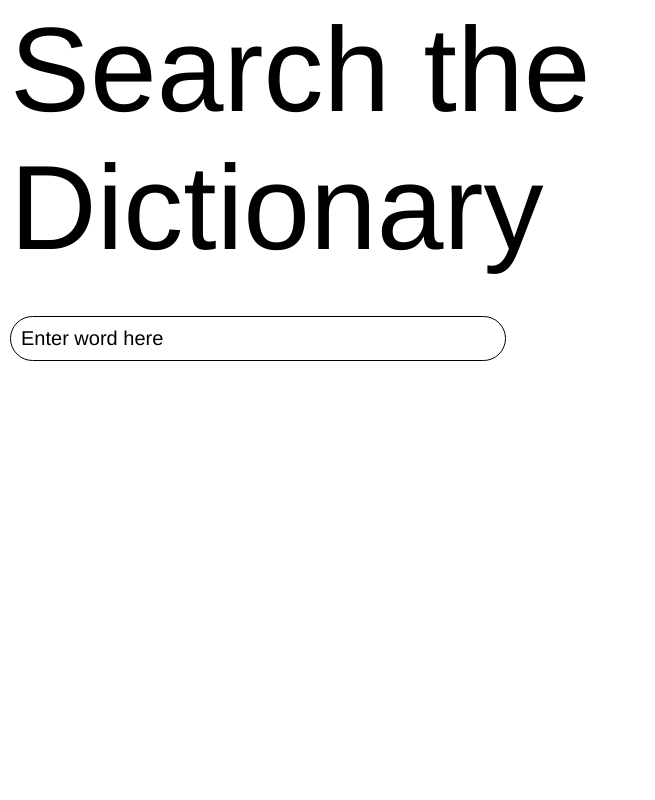
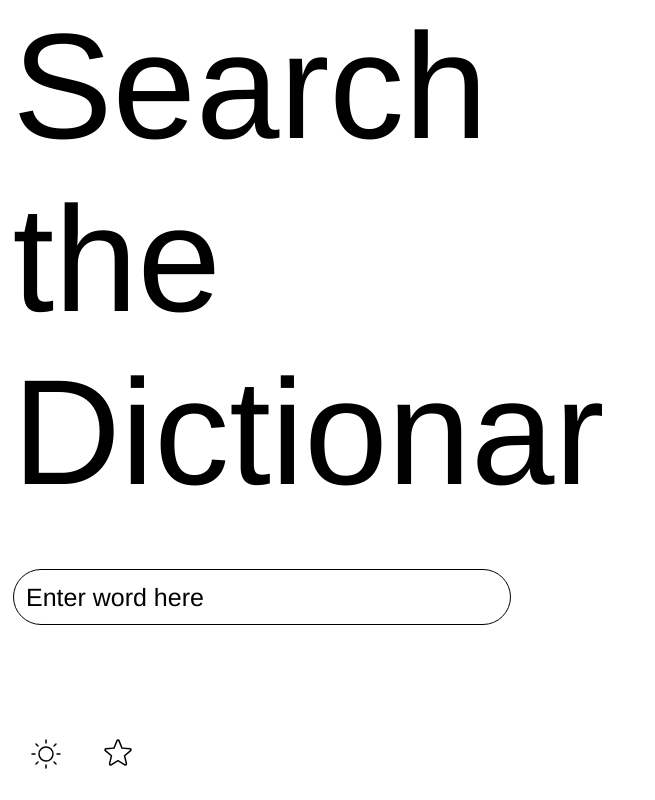
Before and after one commit to NathanaelBlackbourn/ordbok-app, a React (Vite) app: page / in a window 1280 px wide. Shown: the whole page, without its empty margins (0-655 px from the left). Built offline with nearby package versions, Linux system fonts and the light colour scheme.

Commit message:
Color mode test throws errors correctly

```diff
--- a/src/App.tsx
+++ b/src/App.tsx
@@ -3,15 +3,20 @@ import styles from './App.module.scss';
 import { useEffect, useState } from 'react';
 import fetchWords from './utils/fetchWords';
 
+import ButtonPanel from './components/ButtonPanel/ButonPanel';
+import Favorites from './components/Favorites/Favorites';
 import Heading from './components/Heading/Heading';
 import Result from './components/Result/Result';
 import SearchBar from './components/SearchBar/SearchBar';
 
 function App() {
     const [result, setResult] = useState(null);
+    const [showFavorites, setShowFavorites] = useState(false);
 
     const handleSearch = (term: string) => {
+        setResult(null);
         fetchWords(term).then((data) => setResult(data[0]));
+        setShowFavorites(false);
     };
 
     useEffect(() => {
@@ -25,8 +30,13 @@ function App() {
                 <SearchBar handleSearch={handleSearch} />
             </div>
             <div className={styles.right}>
-                {result && <Result result={result} />}
+                {showFavorites ? (
+                    <Favorites handleSearch={handleSearch} />
+                ) : (
+                    result && <Result result={result} />
+                )}
             </div>
+            <ButtonPanel setShowFavorites={setShowFavorites} />
         </>
     );
 }
--- a/src/components/FavoriteButton/FavoriteButton.tsx
+++ b/src/components/AddFavorite/AddFavorite.tsx
@@ -1,4 +1,4 @@
-import styles from './FavoriteButton.module.scss';
+import styles from './AddFavorite.module.scss';
 
 import { Star } from '@phosphor-icons/react';
 
@@ -8,7 +8,7 @@ interface Props {
     word: string;
 }
 
-const FavoriteButton = ({ word }: Props) => {
+const AddFavorite = ({ word }: Props) => {
     const [inFavorites, setInFavorites] = useState(false);
 
     const session = useRef(
@@ -38,7 +38,7 @@ const FavoriteButton = ({ word }: Props) => {
     };
 
     return (
-        <button onClick={handleClick}>
+        <button onClick={handleClick} data-testid="add-favorite">
             <Star
                 size={32}
                 weight={inFavorites ? 'fill' : 'light'}
@@ -48,4 +48,4 @@ const FavoriteButton = ({ word }: Props) => {
     );
 };
 
-export default FavoriteButton;
+export default AddFavorite;
--- /dev/null
+++ b/src/components/ButtonPanel/ButonPanel.tsx
@@ -0,0 +1,53 @@
+import styles from './ButtonPanel.module.scss';
+
+import { useState } from 'react';
+
+import { Moon, Star, Sun } from '@phosphor-icons/react';
+
+interface Props {
+    setShowFavorites: React.Dispatch<React.SetStateAction<boolean>>;
+}
+
+const ButtonPanel = ({ setShowFavorites }: Props) => {
+    const [nightMode, setNightMode] = useState(false);
+
+    const changeMode = () => {
+        const classes = ['light', 'dark'];
+        document.documentElement.className =
+            classes.find((c) => c !== document.documentElement.className) ||
+            'light';
+        setNightMode((prev) => !prev);
+    };
+
+    return (
+        <div className={styles.panel}>
+            <button
+                className={styles.button}
+                data-testid="mode-button"
+                onClick={changeMode}
+            >
+                <Sun
+                    weight="light"
+                    size={32}
+                    className={styles.sun}
+                    style={{ bottom: nightMode ? '100%' : '0%' }}
+                />
+                <Moon
+                    weight="light"
+                    size={32}
+                    className={styles.moon}
+                    style={{ top: nightMode ? '0%' : '100%' }}
+                />
+            </button>
+            <Star
+                weight="light"
+                size={32}
+                className={styles.star}
+                onClick={() => setShowFavorites((prev) => !prev)}
+                data-testid="open-favorites"
+            />
+        </div>
+    );
+};
+
+export default ButtonPanel;
--- /dev/null
+++ b/src/components/ButtonPanel/ButtonPanel.module.scss
@@ -0,0 +1,42 @@
+@import 'src/styles/mixins';
+
+.panel {
+    display: flex;
+    gap: 0.5rem;
+
+    position: fixed;
+    bottom: 0.5rem;
+    left: 0.5rem;
+}
+
+.button {
+    overflow: hidden;
+}
+
+@mixin icon {
+    @include icon-border;
+    @include icon-hover;
+
+    cursor: pointer;
+}
+
+.sun {
+    @include icon;
+
+    position: relative;
+
+    transition: bottom 0.2s ease-in-out;
+}
+
+.moon {
+    @include icon;
+
+    position: absolute;
+    left: 0;
+
+    transition: top 0.2s ease-in-out;
+}
+
+.star {
+    @include icon;
+}
--- /dev/null
+++ b/src/components/Favorites/Favorites.module.scss
@@ -0,0 +1,38 @@
+.container {
+    @media (min-width: 768px) {
+        margin-top: 6rem;
+    }
+}
+
+.ul {
+    border-top: 1px solid var(--primary-color);
+}
+
+.li {
+    width: 100%;
+    border-bottom: 1px solid var(--primary-color);
+}
+
+.button {
+    display: flex;
+    align-items: center;
+    gap: 1rem;
+
+    width: 100%;
+    padding: 1rem 0;
+
+    cursor: pointer;
+
+    &:hover {
+        .icon {
+            left: 0.5rem;
+        }
+    }
+}
+
+.icon {
+    position: relative;
+
+    transition: all 0.2s ease-in;
+    left: 0;
+}
--- /dev/null
+++ b/src/components/Favorites/Favorites.tsx
@@ -0,0 +1,47 @@
+import { ArrowRight } from '@phosphor-icons/react';
+import styles from './Favorites.module.scss';
+
+import { useEffect, useState } from 'react';
+
+interface Props {
+    handleSearch: (term: string) => void;
+}
+
+const Favorites = ({ handleSearch }: Props) => {
+    const [data, setData] = useState<string[] | null>(null);
+
+    useEffect(() => {
+        const session = sessionStorage.getItem('favorites');
+        session && setData(JSON.parse(session));
+    }, []);
+
+    return (
+        <div className={styles.container}>
+            <h2>Favorites</h2>
+            <ul data-testid="favorites" className={styles.ul}>
+                {data?.length ? (
+                    data.map((item) => (
+                        <li className={styles.li}>
+                            <button
+                                className={styles.button}
+                                onClick={() => handleSearch(item)}
+                            >
+                                <h3>{item}</h3>
+                                <span>
+                                    <ArrowRight
+                                        size={23}
+                                        className={styles.icon}
+                                    />
+                                </span>
+                            </button>
+                        </li>
+                    ))
+                ) : (
+                    <h4>'No favorites yet'</h4>
+                )}
+            </ul>
+        </div>
+    );
+};
+
+export default Favorites;
--- a/src/components/Meaning/Meaning.module.scss
+++ b/src/components/Meaning/Meaning.module.scss
@@ -1,6 +1,4 @@
 .meaning {
-    list-style: none;
-    padding: 0;
     border-bottom: 1px solid var(--primary-color);
 }
 
--- a/src/components/Result/Result.tsx
+++ b/src/components/Result/Result.tsx
@@ -4,8 +4,8 @@ import { useMemo } from 'react';
 
 import { iWordData } from 'src/types/response';
 
+import AddFavorite from '../AddFavorite/AddFavorite';
 import AudioButton from '../AudioButton/AudioButton';
-import FavoriteButton from '../FavoriteButton/FavoriteButton';
 import Meaning from '../Meaning/Meaning';
 
 interface Props {
@@ -30,7 +30,7 @@ const Results = ({ result }: Props) => {
         <div data-testid="result">
             <div className={styles.header}>
                 <h2 className={styles.word}>{result.word}</h2>
-                <FavoriteButton word={result.word} />
+                <AddFavorite word={result.word} />
             </div>
             <div className={styles.pronunciation}>
                 {phonetic && <h3 className={styles.phonetic}>{phonetic}</h3>}
--- a/src/components/SearchBar/SearchBar.module.scss
+++ b/src/components/SearchBar/SearchBar.module.scss
@@ -1,10 +1,15 @@
 .searchBar {
     width: 80%;
 
-    border: 1px solid var(--primary-color);
+    // border: 1px solid var(--primary-color);
+    border-width: 1px;
+    border-color: var(--primary-color);
+    border-style: solid;
     border-radius: 9999px;
 
     padding: 0.5rem;
+
+    background-color: transparent;
 
     &:focus {
         outline: none;
--- a/src/index.scss
+++ b/src/index.scss
@@ -1,13 +1,26 @@
+// Root setup
+
 :root {
-    --primary-color: black;
-    --background-color: white;
+    &.light {
+        --primary-color: black;
+        --background-color: white;
+    }
+
+    &.dark {
+        --primary-color: white;
+        --background-color: black;
+    }
 }
 
 * {
     font-weight: 300;
-    font-size: 20px;
+    font-size: 25px;
     font-family: Helvetica, sans-serif;
     color: var(--primary-color);
+
+    transition-property: color, background-color;
+    transition-duration: 0.3s;
+    transition-timing-function: ease-in;
 }
 
 body {
@@ -37,3 +50,19 @@ button {
     background: none;
     cursor: pointer;
 }
+
+ul {
+    padding: 0;
+    list-style: none;
+}
+
+// Global styles
+
+h2 {
+    font-size: 2rem;
+    line-height: 6rem;
+}
+
+h3 {
+    margin: 0 0 0 0;
+}
```
Also changed, not shown: src/tests/setup.ts (+9 -9 lines), src/components/AddFavorite/AddFavorite.module.scss (renamed from src/components/FavoriteButton/FavoriteButton.module.scss), 2 other files (tests, documents, lock files or other folders).
